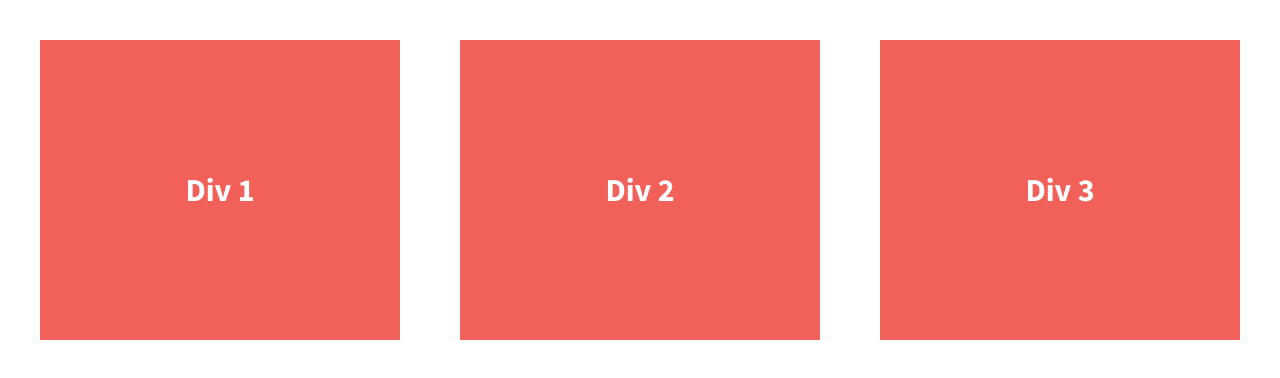
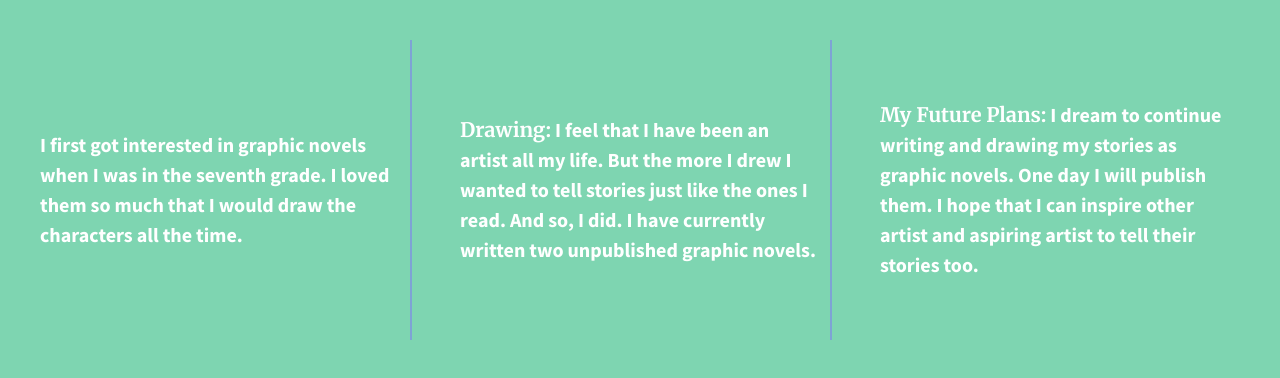
Before and after one commit to camerion/flexbox-gris-centered-divs, a plain HTML site: page index.html in a window 1280 px wide. Drawn offline with nearby package versions, Linux system fonts and the light colour scheme.

Commit message:
Added content to divs, border, and changed colors

```diff
--- a/css/main.css
+++ b/css/main.css
@@ -97,7 +97,7 @@ textarea {
 
 
 html {
-  background-color: #fff;
+  background-color: #7ed5b1;
   height: 100%;
 }
 
@@ -119,17 +119,29 @@ body {
   /*give the divs a width of 30%, add display:flex, set justify-content and align-items to center*/
   color: #fff;
   line-height: 1.5em;
-  font-size: 1.6em;
-  background-color: #f16059;
+  font-size: 1em;
+  background-color:#7ed5b1;
   height: 300px;
   width: 30%;
   display: flex;
   justify-content: center;
   align-items: center;
 }
+ .div-1 {
+   margin-right:0 auto 0 auto;
+   padding-right: .5em;
+   border-right: solid 2px #7ea3d5;
+ }
 
-
-
+ .div-2 {
+   margin: 0 auto 0 auto;
+   border-right: solid 2px #7ea3d5;
+   padding-right: .5em;
+ }
+span {
+  font-family: 'Merriweather', serif;
+  font-weight: 700;
+}
 
 /* ==========================================================================
    Helper classes
--- a/index.html
+++ b/index.html
@@ -15,6 +15,7 @@
         <script src="js/vendor/modernizr-2.8.3.min.js"></script>
         <link href='http://fonts.googleapis.com/css?family=Lora:700' rel='stylesheet' type='text/css'>
         <link href='http://fonts.googleapis.com/css?family=Source+Sans+Pro:400,700' rel='stylesheet' type='text/css'>
+<link href="https://fonts.googleapis.com/css2?family=Merriweather:wght@700&display=swap" rel="stylesheet">
     </head>
     <body>
         <!--[if lt IE 8]>
@@ -23,13 +24,13 @@
 
         <section class="wrapper">
             <div class="div-1">
-                Div 1
+                <p>I first got interested in graphic novels when I was in the seventh grade. I loved them so much that I would draw the characters all the time.</p>
             </div>
             <div class="div-2">
-                Div 2
+              <p><span>Drawing:</span> I feel that I have been an artist all my life. But the more I drew I wanted to tell stories just like the ones I read. And so, I did. I have currently written two unpublished graphic novels.</p>
             </div>
             <div class="div-3">
-                Div 3
+                <p>	<span>My Future Plans:</span> I dream to continue writing and drawing my stories as graphic novels. One day I will publish them. I hope that I can inspire other artist and aspiring artist to tell their stories too.</p>
             </div>
         </section>
 
```
